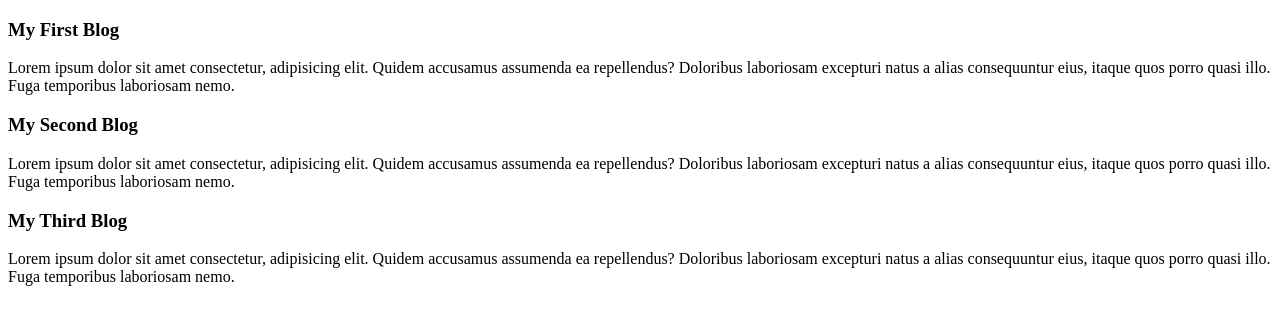
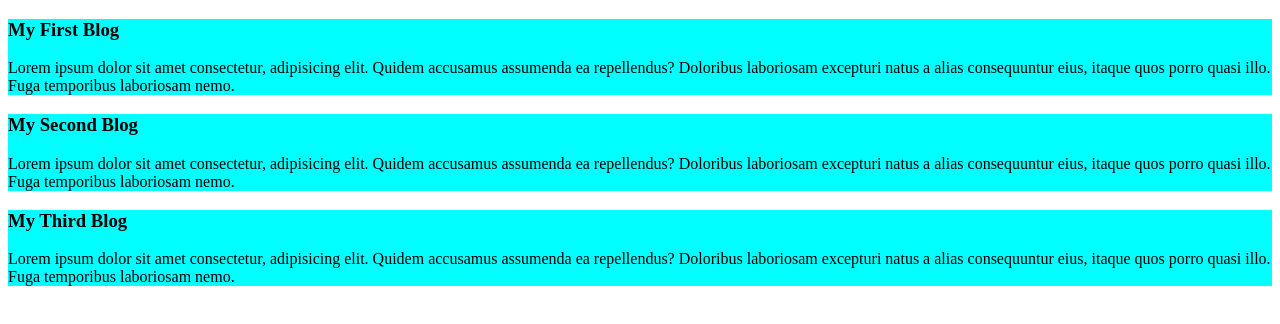
Before and after one commit to Hridoy-7759/my-second-github-repo, a plain HTML site: page index.html in a window 1280 px wide. Drawn offline with Linux system fonts and the light colour scheme.

Commit message:
first css

```diff
--- a/index.html
+++ b/index.html
@@ -4,6 +4,7 @@
     <meta charset="UTF-8">
     <meta name="viewport" content="width=device-width, initial-scale=1.0">
     <title>My Second Repo</title>
+    <link rel="stylesheet" href="style.css">
 </head>
 <body>
     <div>
--- /dev/null
+++ b/style.css
@@ -0,0 +1,5 @@
+div{
+    background-color: aqua;
+    padding: 0;
+    margin: 0%;
+}
```
